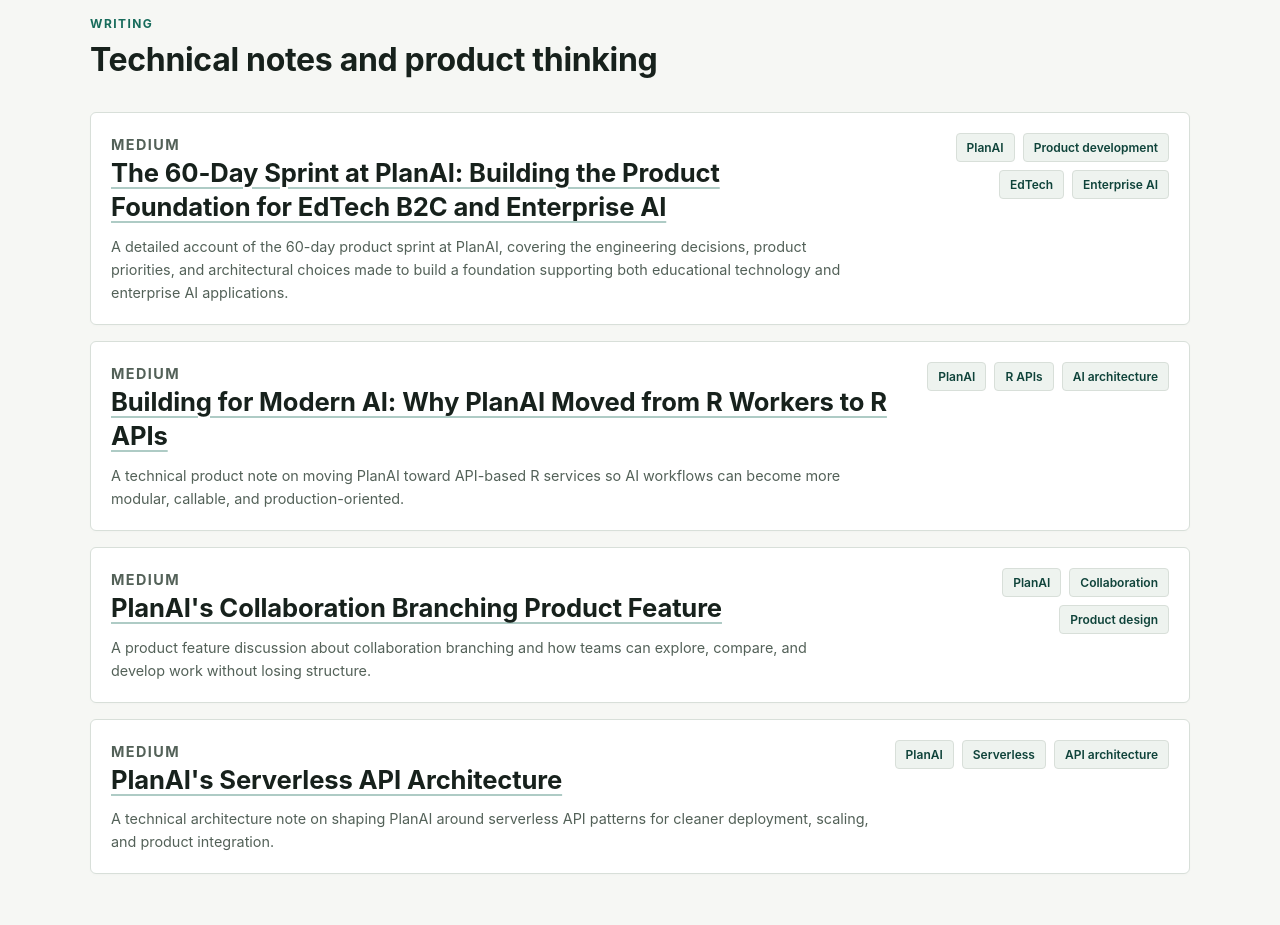
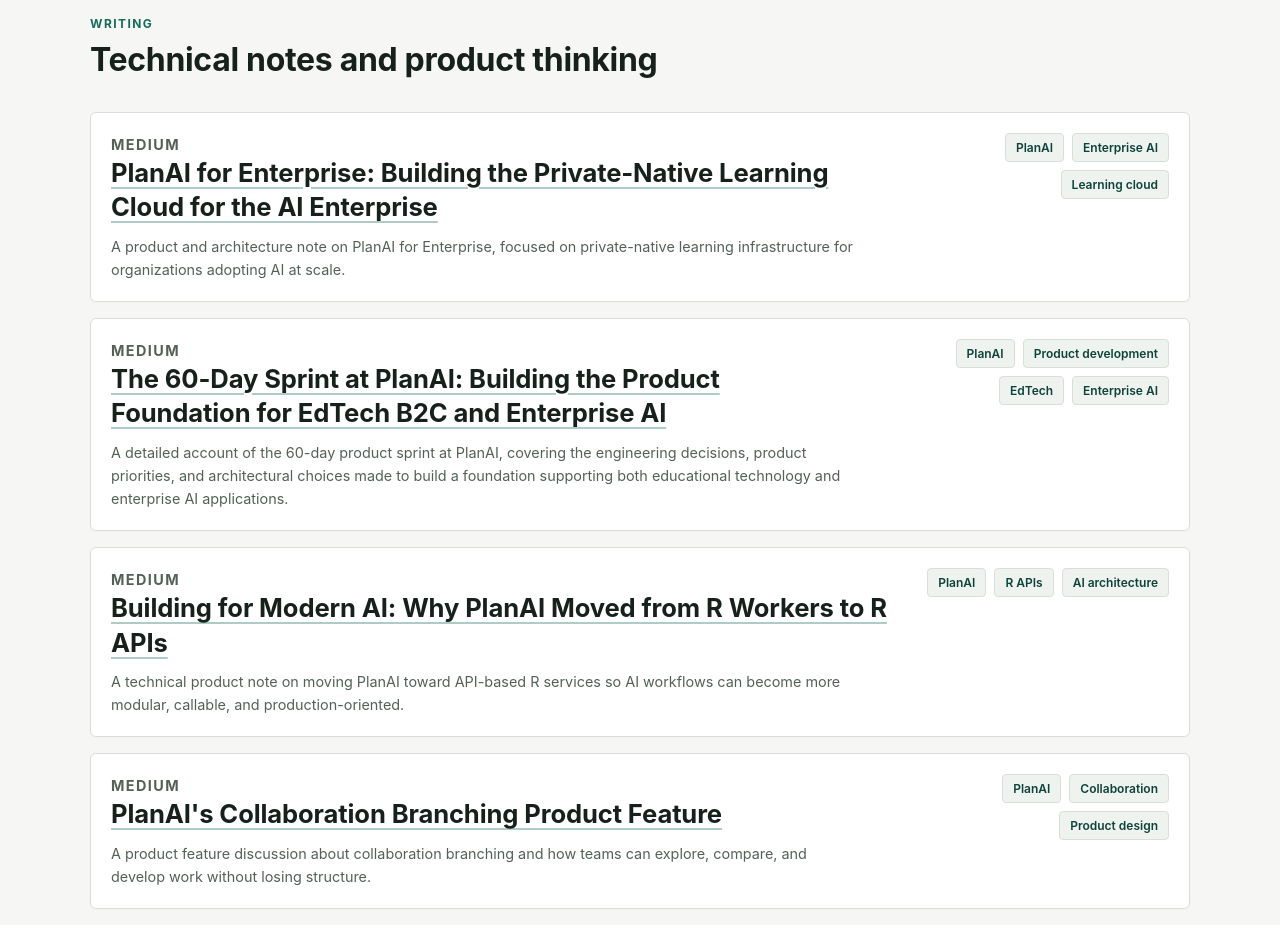
Before and after one commit to mirantdesai01/mirantdesai01.github.io, a Next.js app: page / in a window 1280 px wide. Shown: the part 1780-2705 px from the top of the page. Built offline with nearby package versions, Linux system fonts and the light colour scheme.

Commit message:
Add PlanAI enterprise read

```diff
--- a/app/page.js
+++ b/app/page.js
@@ -41,6 +41,13 @@
 ];
 
 const articles = [
+  {
+    title: "PlanAI for Enterprise: Building the Private-Native Learning Cloud for the AI Enterprise",
+    href: "https://medium.com/@desaimirant9/planai-for-enterprise-building-the-private-native-learning-cloud-for-the-ai-enterprise-bd6f3ce7ef06?postPublishedType=repub",
+    description:
+      "A product and architecture note on PlanAI for Enterprise, focused on private-native learning infrastructure for organizations adopting AI at scale.",
+    tags: ["PlanAI", "Enterprise AI", "Learning cloud"],
+  },
   {
     title: "The 60-Day Sprint at PlanAI: Building the Product Foundation for EdTech B2C and Enterprise AI",
     href: "https://medium.com/@desaimirant9/the-60-day-sprint-at-planai-building-the-product-foundation-for-ed-tech-b2c-and-enterprise-ai-af37aedc2021",
```
